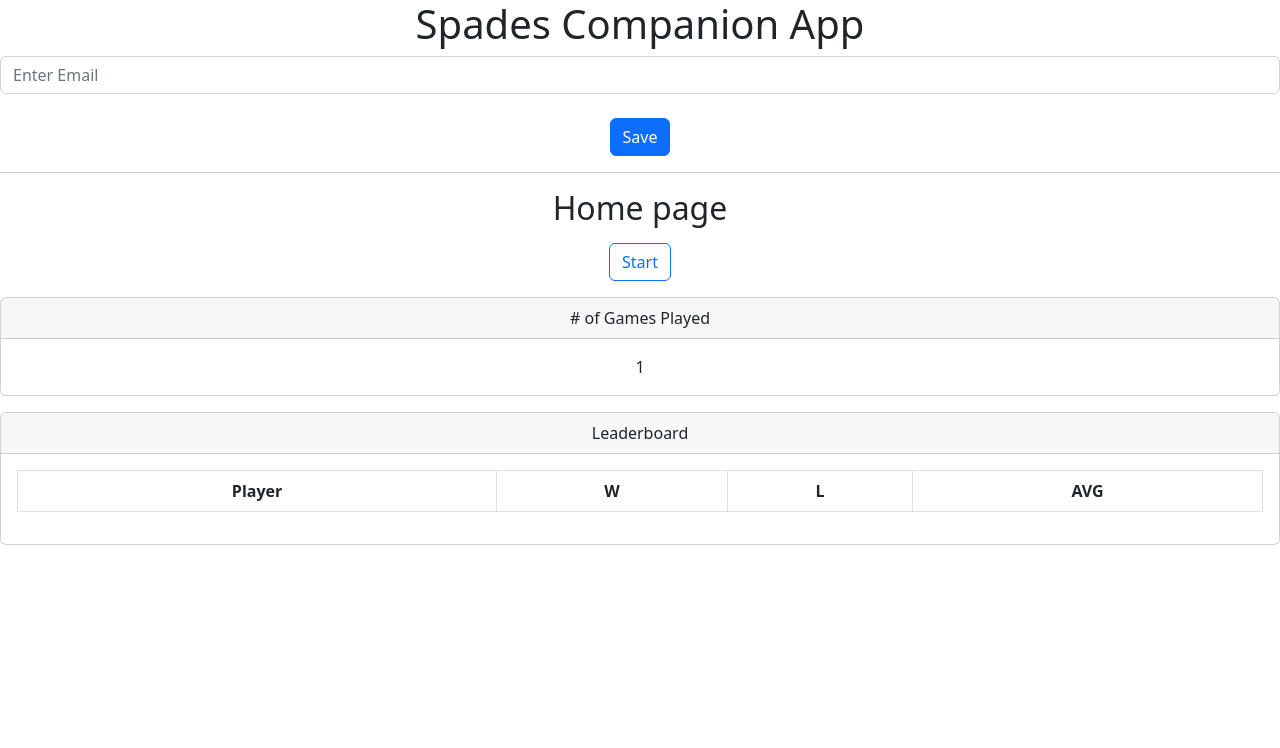
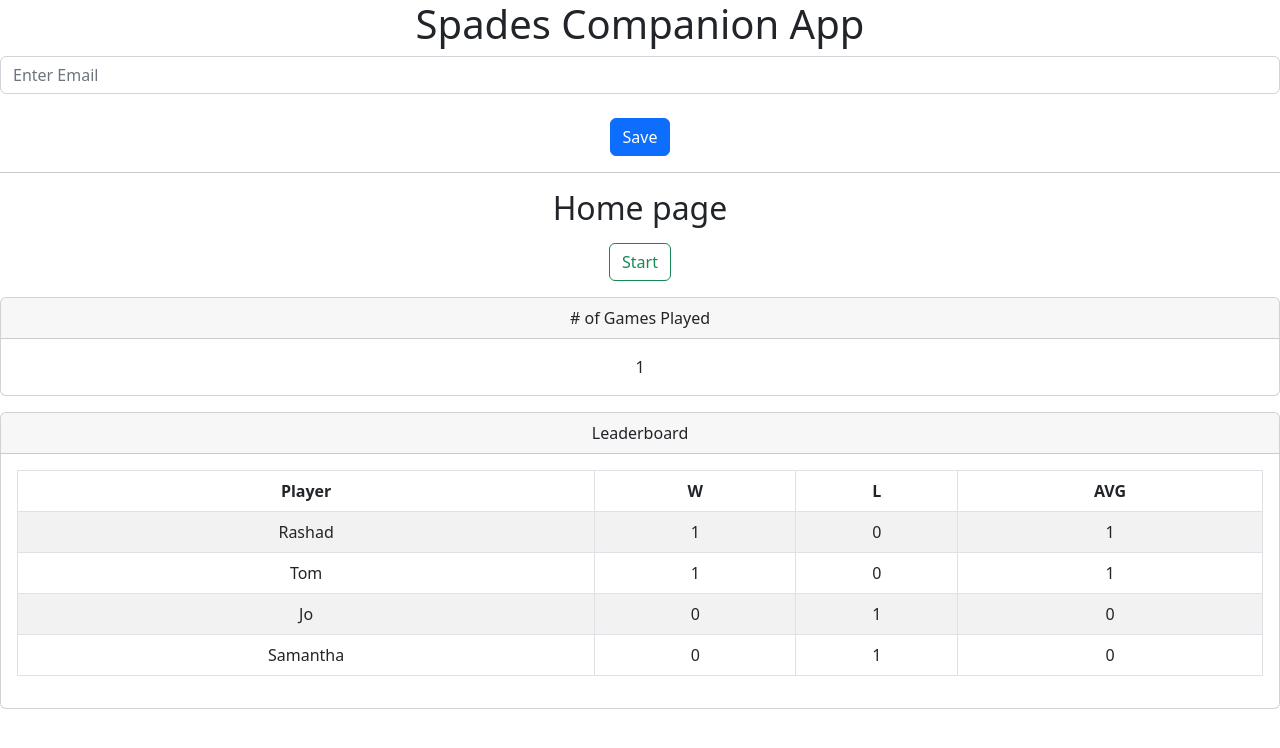
Before and after one commit to Rashad-636/tca-spades, a React (Create React App) app: page / in a window 1280 px wide. Shown: the top 748 px of the page. Built offline with nearby package versions, Linux system fonts and the light colour scheme.

Commit message:
Leaderboard working
used some repl code

restructured hardcoded data to test leaderboard

```diff
--- a/src/App.js
+++ b/src/App.js
@@ -10,10 +10,10 @@ import Button from 'react-bootstrap/Button';
 const hardcodedGameResults= [
   {
           start: "2023-03-23T17:38:23.230Z"
-          , playerOne: "Tom"
+          , playerOne: "Rashad"
           , playerTwo: "Tom"
-          , playerThree: "Tom"
-          , playerFour: "Tom"
+          , playerThree: "Jo"
+          , playerFour: "Samantha"
           , winningTeam: "Team 1"
   }
 ];
@@ -38,6 +38,7 @@ const App = () => {
   // useEffect hook
 
   useEffect(
+
     () => {
 
         const loadEmailKey = async () => {
--- a/src/pages/HomePage.js
+++ b/src/pages/HomePage.js
@@ -2,6 +2,63 @@ import Button from 'react-bootstrap/Button';
 import Card from 'react-bootstrap/Card';
 import { useNavigate } from 'react-router-dom';
 import Table from 'react-bootstrap/Table';
+
+const getUniquePlayers = (results) => {
+    return [
+        ...new Set(
+            results.flatMap(x => [
+                x.playerOne
+                , x.playerTwo
+                , x.playerThree
+                , x.playerFour
+            ])
+        )
+    ];
+};
+
+const getLeaderboardData = (results) => {
+
+    const winners = results.flatMap(x => {
+        return x.winningTeam == "Team 1" ? [x.playerOne, x.playerTwo]: [x.playerThree, x.playerFour]
+    });
+    console.log(winners);
+
+    const losers = results.flatMap(x => {
+        return x.winningTeam == "Team 1" ? [x.playerThree, x.playerFour]: [x.playerOne, x.playerTwo]
+    });
+    console.log(losers);
+
+    const winnersWithWinCount = winners.reduce(
+        (acc, x) => acc.set(
+            x
+            , (acc.get(x) ?? 0) + 1
+        )
+        , new Map()
+    );
+    console.log(winnersWithWinCount);
+
+    const losersWithLossCount = losers.reduce(
+        (acc, x) => acc.set(
+            x
+            , (acc.get(x) ?? 0) + 1
+        )
+        , new Map()
+    );
+    console.log(losersWithLossCount);
+
+    return getUniquePlayers(results).map(x => {
+        const wins = winnersWithWinCount.get(x) ?? 0;
+        const losses = losersWithLossCount.get(x) ?? 0;
+        const avg = wins / (wins + losses);
+
+        return {
+            name: x
+            , wins: wins
+            , losses: losses
+            , avg: avg
+        };
+    });
+};
 
 export const Homepage = ({gameresults}) => {
 
@@ -16,7 +73,7 @@ export const Homepage = ({gameresults}) => {
 
         <h2 className='m-3'>Home page</h2>
         <Button
-            variant="outline-primary"
+            variant="outline-success"
             onClick={() => nav("/setup")}
             className='mb-3'
             >
@@ -47,7 +104,15 @@ export const Homepage = ({gameresults}) => {
                                 </tr>
                             </thead>
                             <tbody>
-
+                            {
+                                getLeaderboardData(gameresults).map(x =>
+                                <tr>
+                                 <td>{x.name}</td>
+                                 <td>{x.wins}</td>
+                                 <td>{x.losses}</td>
+                                 <td>{x.avg}</td>
+                                </tr>)
+                            }
                             </tbody>
                         </Table>
 
```
